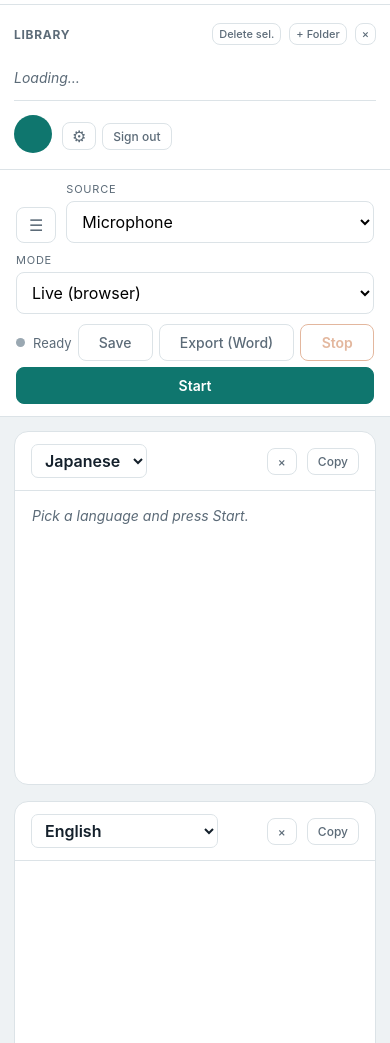
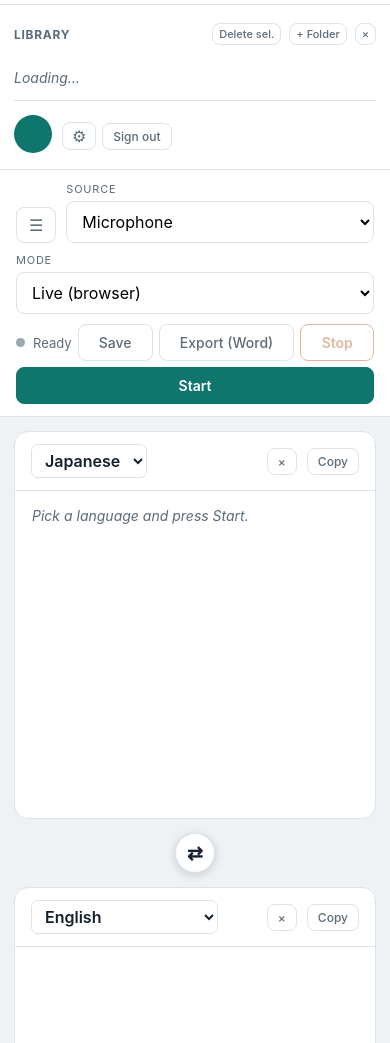
Before and after one commit to singapore2026123/scribe-cloud, a website with bundled scripts: page public/index.html in a window 390 px wide. Shown: the part 57-1100 px from the top of the page. Built offline with nearby package versions, Linux system fonts and the light colour scheme; a script that the page names is missing.

Commit message:
Mobile: swap button centered between the two boxes (flex order); fixed box height so each box scrolls internally

```diff
--- a/public/index.html
+++ b/public/index.html
@@ -57,9 +57,10 @@
   .mainpane .view{padding:14px}
   .controls{padding:12px 16px;gap:10px}
   .actions{width:100%;margin-left:0;justify-content:flex-start}
-  .feed{grid-template-columns:1fr!important}
-  .pane{height:auto;min-height:42vh}
-  #swapbtn{position:static;transform:none;display:block;margin:6px auto;width:40px;height:40px}
+  .feed{display:flex!important;flex-direction:column;gap:12px}
+  .pane{height:46vh;min-height:0}                       /* fixed height -> the box body scrolls internally */
+  .feed>.pane:nth-child(2){order:2}                     /* second box goes below the swap button */
+  #swapbtn{order:1;position:static;transform:none;display:block;margin:2px auto;width:40px;height:40px}   /* swap sits between the two boxes */
   #docview{height:auto;min-height:60vh}
  }
  @media(max-width:560px){
```
